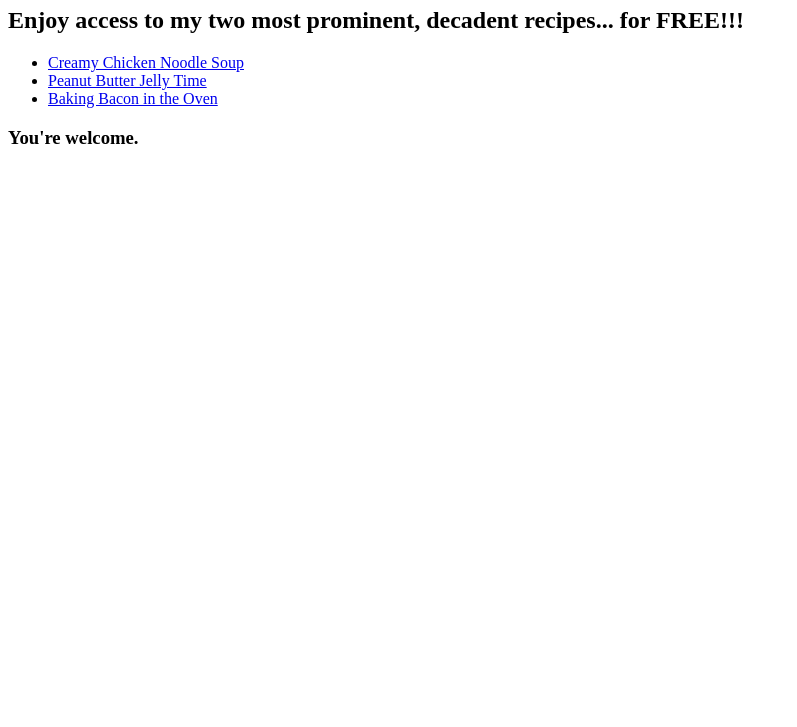
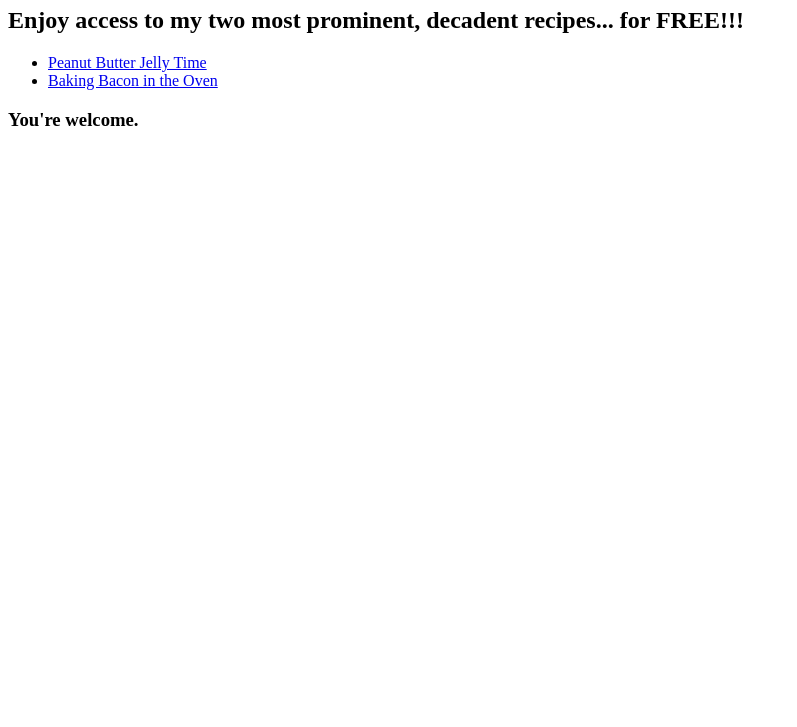
Before and after one commit to Delaynie/simple-recipe-site, a plain HTML site: page laynies-recipes/index.html in a window 1280 px wide. Shown: the part 73-800 px from the top of the page, without its empty margins (0-797 px from the left). Drawn offline with Linux system fonts and the light colour scheme.

Commit message:
fix the  anchor links to correct directory

```diff
--- a/laynies-recipes/index.html
+++ b/laynies-recipes/index.html
@@ -11,9 +11,8 @@
 
     <h2> Enjoy access to my two most prominent, decadent recipes... for FREE!!!</h2>
     <ul>
-        <li><a href="recipes/soup.html">Creamy Chicken Noodle Soup</a></li>
-        <li><a href="recipes/pbj.html">Peanut Butter Jelly Time</a></li>
-        <li><a href="recipes/baked-bacon.html">Baking Bacon in the Oven</a></li>
+        <li><a href="../recipes/pbj.html">Peanut Butter Jelly Time</a></li>
+        <li><a href="../recipes/baked-bacon.html">Baking Bacon in the Oven</a></li>
     </ul>
 
     <h3>You're welcome.</h3>
```
